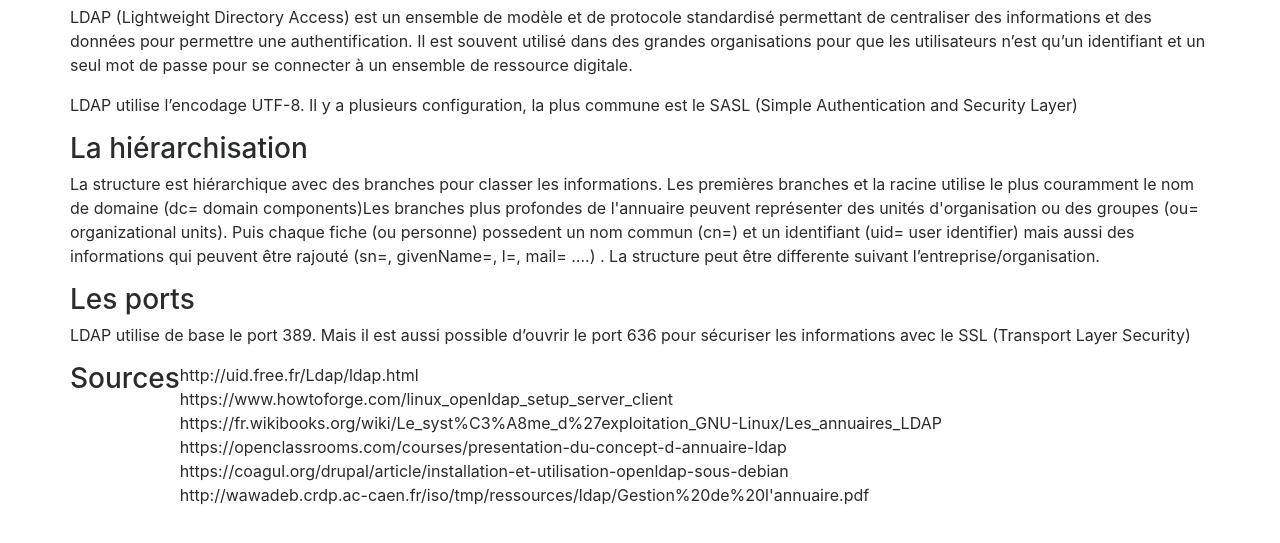
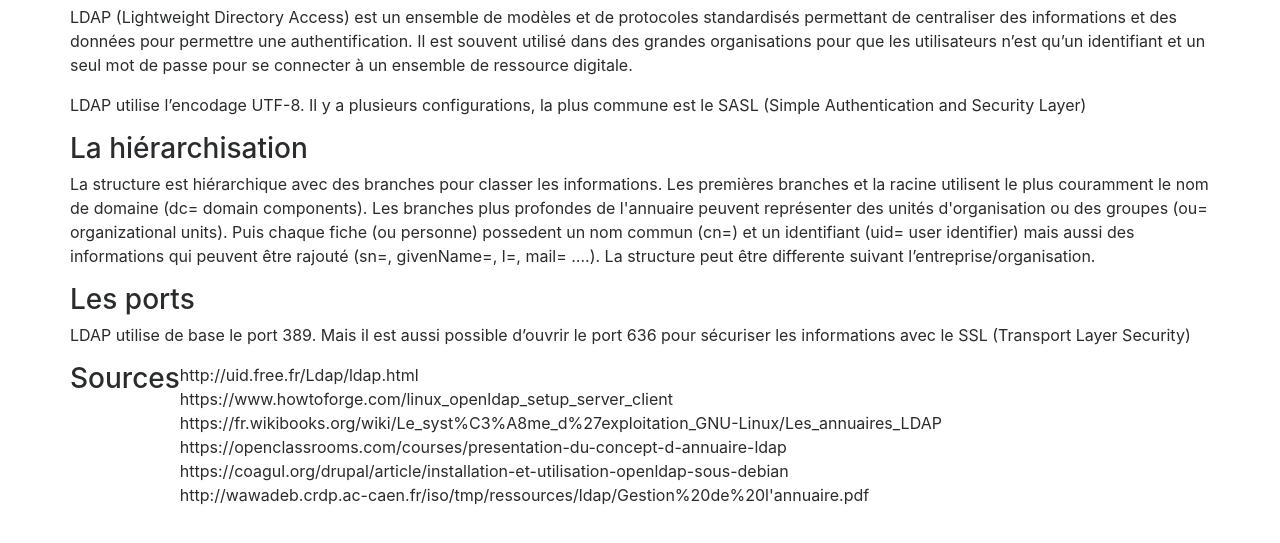
Before and after one commit to guyotoceane/ldapBlog, a plain HTML site: page index.html in a window 1280 px wide. Shown: the part 131-674 px from the top of the page. Drawn offline with nearby package versions, Linux system fonts and the light colour scheme.

Commit message:
correctios fautes

```diff
--- a/index.html
+++ b/index.html
@@ -60,16 +60,16 @@
 				<div class= "row">
 					<h1>Présentation de LDAP</h1>
 					<p>
-						LDAP (Lightweight Directory Access) est un ensemble de modèle et de protocole standardisé permettant de centraliser des informations et des données pour permettre une authentification. Il est souvent utilisé dans des grandes organisations pour que les utilisateurs n’est qu’un identifiant et un seul mot de passe pour se connecter à un ensemble de ressource digitale.
+						LDAP (Lightweight Directory Access) est un ensemble de modèles et de protocoles standardisés permettant de centraliser des informations et des données pour permettre une authentification. Il est souvent utilisé dans des grandes organisations pour que les utilisateurs n’est qu’un identifiant et un seul mot de passe pour se connecter à un ensemble de ressource digitale.
 					</p>
 
 
-					<p>LDAP utilise l’encodage UTF-8. Il y a plusieurs configuration, la plus commune est le SASL (Simple Authentication and Security Layer)</p>
+					<p>LDAP utilise l’encodage UTF-8. Il y a plusieurs configurations, la plus commune est le SASL (Simple Authentication and Security Layer)</p>
 
 					<h3>La hiérarchisation</h3>
 					<p>
 
-						La structure est hiérarchique avec des branches pour classer les informations. Les premières branches et la racine utilise le plus couramment le nom de domaine (dc= domain components)Les branches plus profondes de l'annuaire peuvent représenter des unités d'organisation ou des groupes (ou= organizational units). Puis chaque fiche (ou personne) possedent un nom commun (cn=) et un identifiant (uid= user identifier) mais aussi des informations qui peuvent être rajouté (sn=, givenName=, l=, mail= ….) . La structure peut être differente suivant l’entreprise/organisation.
+						La structure est hiérarchique avec des branches pour classer les informations. Les premières branches et la racine utilisent le plus couramment le nom de domaine (dc= domain components). Les branches plus profondes de l'annuaire peuvent représenter des unités d'organisation ou des groupes (ou= organizational units). Puis chaque fiche (ou personne) possedent un nom commun (cn=) et un identifiant (uid= user identifier) mais aussi des informations qui peuvent être rajouté (sn=, givenName=, l=, mail= ….). La structure peut être differente suivant l’entreprise/organisation.
 					</p>
 
 					<h3>Les ports</h3>
```
